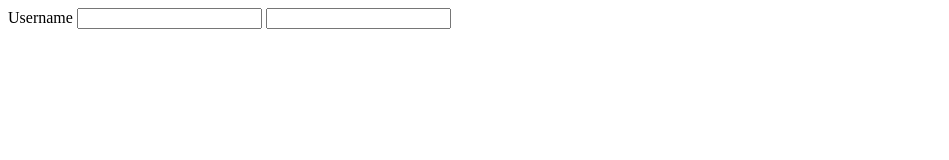
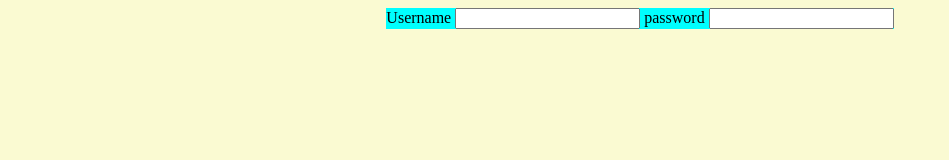
Before and after one commit to cv123760/mayra, a plain HTML site: page Index.html in a window 1280 px wide. Shown: the whole page, without its empty margins (0-949 px from the left). Drawn offline with Linux system fonts and the light colour scheme.

Commit message:
updated html

```diff
--- a/Index.html
+++ b/Index.html
@@ -5,6 +5,7 @@
     <meta http-equiv="X-UA-Compatible" content="IE=edge">
     <meta name="viewport" content="width=device-width, initial-scale=1.0">
     <title>Document</title>
+    <link rel="stylesheet" href="index.css">
 </head>
 <body>
 
@@ -13,10 +14,8 @@
             <label for="user">Username</label>
             <input type="text" id='user'>
 
-            <label for="password"></label>
+            <label for="password">password</label>
             <input type="password" id="password">
-
-
 
         </form>
     </div>
```
